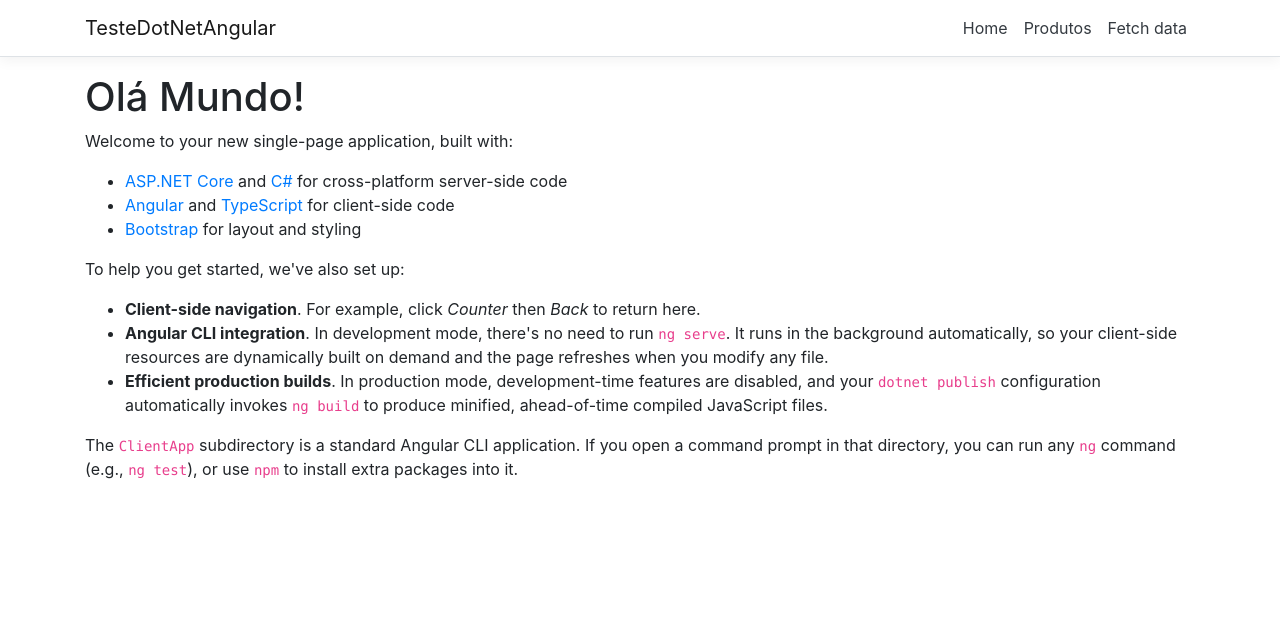
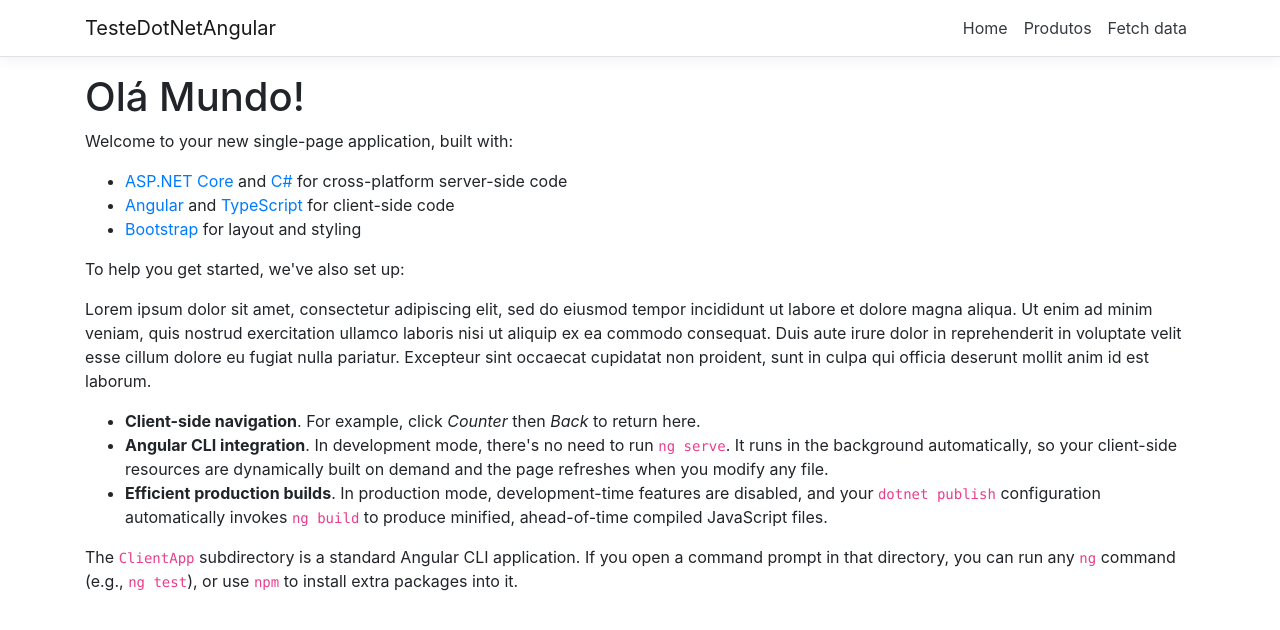
Before and after one commit to marcelotakayama/AngularDotNet, an Angular app in the folder TesteDotNetAngular/ClientApp/: page / in a window 1280 px wide. Shown: the top 630 px of the page. Built offline with nearby package versions, Linux system fonts and the light colour scheme.

Commit message:
modificacoes

```diff
--- a/TesteDotNetAngular/ClientApp/src/app/home/home.component.html
+++ b/TesteDotNetAngular/ClientApp/src/app/home/home.component.html
@@ -6,6 +6,7 @@
   <li><a href='http://getbootstrap.com/'>Bootstrap</a> for layout and styling</li>
 </ul>
 <p>To help you get started, we've also set up:</p>
+<p>Lorem ipsum dolor sit amet, consectetur adipiscing elit, sed do eiusmod tempor incididunt ut labore et dolore magna aliqua. Ut enim ad minim veniam, quis nostrud exercitation ullamco laboris nisi ut aliquip ex ea commodo consequat. Duis aute irure dolor in reprehenderit in voluptate velit esse cillum dolore eu fugiat nulla pariatur. Excepteur sint occaecat cupidatat non proident, sunt in culpa qui officia deserunt mollit anim id est laborum.</p>
 <ul>
   <li><strong>Client-side navigation</strong>. For example, click <em>Counter</em> then <em>Back</em> to return here.</li>
   <li><strong>Angular CLI integration</strong>. In development mode, there's no need to run <code>ng serve</code>. It runs in the background automatically, so your client-side resources are dynamically built on demand and the page refreshes when you modify any file.</li>
```
